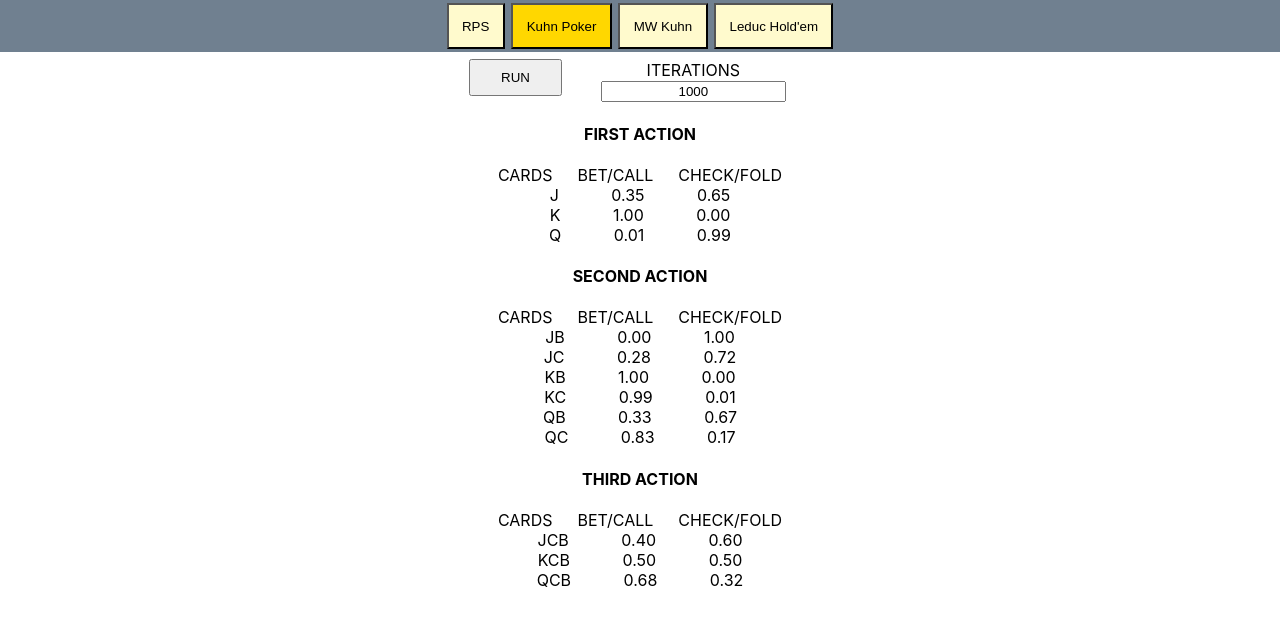
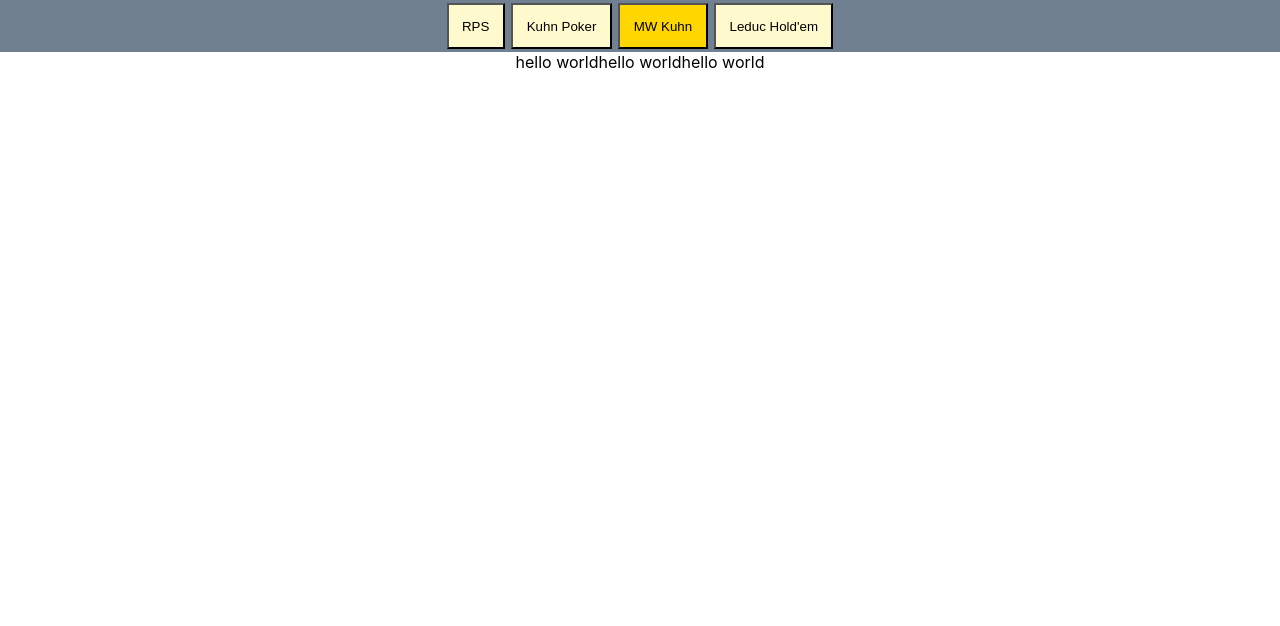
Before and after one commit to matthew-howe/cfr, a React (Create React App) app: page / in a window 1280 px wide. Shown: the top 626 px of the page. Built offline with nearby package versions, Linux system fonts and the light colour scheme.

Commit message:
readabiltiy

```diff
--- a/src/App.js
+++ b/src/App.js
@@ -2,13 +2,14 @@ import RPSSolverInterface from './rps';
 import KuhnSolverInterface from './kuhn';
 import Navbar from './components/navbar';
 import React, { useState } from 'react';
+import MWKuhnSolverInterface from './mwkuhn';
 
 import './App.css';
 
 function App() {
-  let [selected, setSelected] = useState(1);
+  let [selected, setSelected] = useState(2);
   let solvers = [
-    <RPSSolverInterface />, <KuhnSolverInterface />
+    <RPSSolverInterface />, <KuhnSolverInterface />, <MWKuhnSolverInterface />
   ]
   let currentSolver = solvers[selected % solvers.length];
 
--- a/src/kuhn/KuhnSolver.js
+++ b/src/kuhn/KuhnSolver.js
@@ -77,15 +77,12 @@ class KuhnSolver {
 
     let myCard = cards[activePlayer];
     let infoSet = this.getInformationSet(myCard + history);
-
     let strategy = infoSet.getStrategy(reachProbs[activePlayer]);
-
     let villain = (activePlayer + 1) % 2;
     let counterfactualVals = [0, 0];
 
     for (let i = 0; i < 2; i++) {
       let actionProb = strategy[i];
-
       let newReachProbs = reachProbs.slice();
 
       // compute new reach probabilities after this action
@@ -105,6 +102,7 @@ class KuhnSolver {
     let nodeValue = counterfactualVals.reduce((acc, el, idx) => {
       return acc +(el * strategy[idx]);
     }, 0);
+
     for (let k = 0; k < 2; k++) {
       let val = counterfactualVals[k] - nodeValue;
       let val2;
--- /dev/null
+++ b/src/mwkuhn/MWKuhnSolver.js
@@ -0,0 +1,7 @@
+class MWKuhnSolver {
+  constructor() {
+    this.hello = 'hello world'
+  }
+}
+
+export default MWKuhnSolver;
--- /dev/null
+++ b/src/mwkuhn/index.js
@@ -0,0 +1,16 @@
+import React, { useState } from 'react';
+import MWKuhnSolver from './MWKuhnSolver';
+import './mwkuhn.css';
+
+function MWKuhnSolverInterface() {
+  let [iterations, setIterations] = useState(1000);
+  let solver = new MWKuhnSolver();
+
+  return (
+    <div>
+    {solver.hello.repeat((iterations / 1000) * 3)}
+    </div>
+  )
+}
+
+export default MWKuhnSolverInterface;
```
Also changed, not shown: src/mwkuhn/mwkuhn.css (added).
